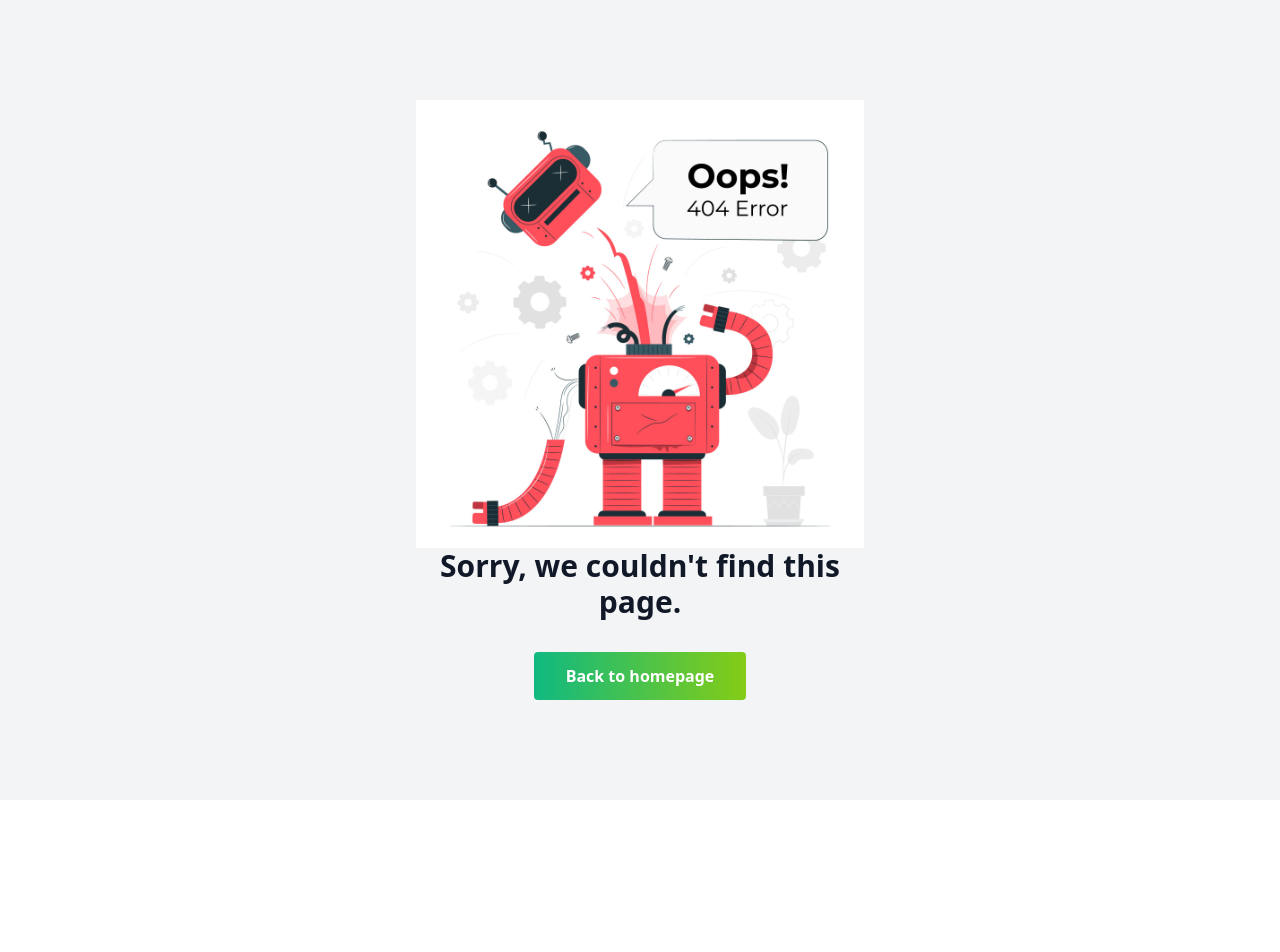
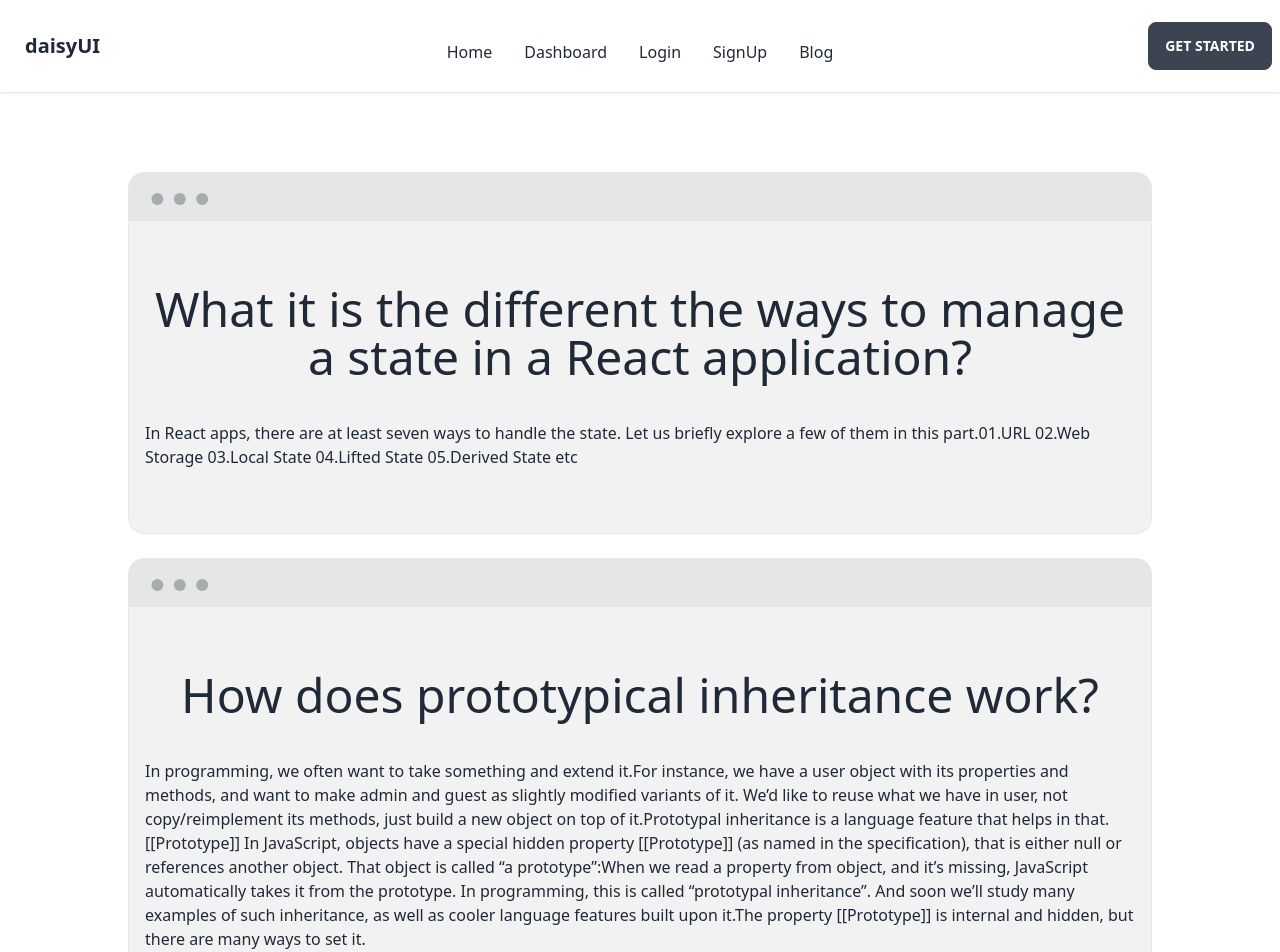
Before and after one commit to hmbadhon2/luxurius-lumber-client-side-repo, a React (Create React App) app: page /blog in a window 1280 px wide. Shown: the top 952 px of the page. Before the commit the page ends 800 px from the top, so only its background shows below. Built offline with nearby package versions, Linux system fonts and the light colour scheme; no server answers.

Commit message:
blog complete

```diff
--- a/src/Layout/DashboardLayout.js
+++ b/src/Layout/DashboardLayout.js
@@ -6,12 +6,13 @@ import Header from '../Pages/Shared/Header/Header';
 
 const DashboardLayout = () => {
     const {user} = useContext(AuthContext)
+
     return (
         <div>
             <Header></Header>
         <div className="drawer drawer-mobile">
         <input id="Luxurious-Lumber" type="checkbox" className="drawer-toggle" />
-        <div className="drawer-content flex flex-col items-center justify-center">
+        <div className="drawer-content flex flex-col items-center">
        <Outlet></Outlet>
 
         {/* <label htmlFor="Luxurious-Lumber" className="btn btn-primary drawer-button lg:hidden">Open drawer</label>
@@ -33,8 +34,8 @@ const DashboardLayout = () => {
              {
                 // isAdmin &&
                 <>
-                <li><Link to='/dashboard/myProduct'> All Seller</Link></li>
-                <li><Link to='/dashboard/myProduct'> All Buyer</Link></li>
+                <li><Link to='/dashboard/allSeller'> All Seller</Link></li>
+                <li><Link to='/dashboard/allBuyer'> All Buyer</Link></li>
                 </>
              }
 
--- /dev/null
+++ b/src/Pages/Blogs/Blogs.js
@@ -0,0 +1,61 @@
+import React from 'react';
+import useEffect from 'react'
+
+const Blogs = () => {
+
+const blogs = [
+    {
+
+        "blog_id": "01",
+        "title": "What it is the different the ways to manage  a state in a React application?",
+        "description": "In React apps, there are at least seven ways to handle the state. Let us briefly explore a few of them in this part.01.URL 02.Web Storage 03.Local State 04.Lifted State 05.Derived State etc"
+
+    },
+    {
+
+        "blog_id": "02",
+        "title": "How does prototypical inheritance work?",
+        "description":"In programming, we often want to take something and extend it.For instance, we have a user object with its properties and methods, and want to make admin and guest as slightly modified variants of it. We’d like to reuse what we have in user, not copy/reimplement its methods, just build a new object on top of it.Prototypal inheritance is a language feature that helps in that.[[Prototype]] In JavaScript, objects have a special hidden property [[Prototype]] (as named in the specification), that is either null or references another object. That object is called “a prototype”:When we read a property from object, and it’s missing, JavaScript automatically takes it from the prototype. In programming, this is called “prototypal inheritance”. And soon we’ll study many examples of such inheritance, as well as cooler language features built upon it.The property [[Prototype]] is internal and hidden, but there are many ways to set it."
+
+    },
+    {
+
+        "service_id": "03",
+        "title": "What is the unit test ? Why we write unit test",
+        "description":"Unit testing is a software development process in which the smallest testable parts of an application, called units, are individually and independently scrutinized for proper operation. This testing methodology is done during the development process by the software developers and sometimes QA staff.  The main objective of unit testing is to isolate written code to test and determine if it works as intended.Unit testing is an important step in the development process, because if done correctly, it can help detect early flaws in code which may be more difficult to find in later testing stages.Unit testing is a component of test-driven development (TDD), a pragmatic methodology that takes a meticulous approach to building a product by means of continual testing and revision. This testing method is also the first level of software testing, which is performed before other testing methods such as integration testing. Unit tests are typically isolated to ensure a unit does not rely on any external code or functions. Testing can be done manually but is often automated."
+
+    },
+    {
+
+        "service_id": "04",
+        "title": "React vs Angular vs Vue",
+        "description":
+"React, Many front-end applications rely on global state management to store information,such as who is logged in and other user settings. The most popular project for JavaScript state management is Redux. Most developers use the official React bindings for Redux, which are maintained by the Redux team.Because of React’s popularity, finding input components and ready-to-use elements is extremely easy. They’re all just a Google or GitHub search away.The React ecosystem also includes React Native that allows you to build native iOS and Android applications from a single codebase written in React. So, React can be a great choice for building mobile applications using web technologies,too.React is part of the MERN stack, which contains MongoDB, ExpressJS, React, and NodeJS. The great thing about this combination is that a single language — JavaScript — powers the whole application"
+       }
+   ]
+
+
+    return (
+        <div className='max-w-5xl mx-auto grid grid-cols-1 gap-6 py-20'>
+
+       {
+            blogs.map((blog,i) => <div
+            key={i}
+            className="mockup-window border bg-base-300">
+            <div className=" px-4 py-16 bg-base-200">
+            <h2 className='text-5xl text-center text-semibold mb-10'>{blog.title}
+            </h2>
+            <p>
+            {blog.description}
+            </p>
+
+            </div>
+            </div>)
+       }
+
+
+        </div>
+    );
+};
+
+export default Blogs;
--- a/src/Pages/Login/SignUp/SignUp.js
+++ b/src/Pages/Login/SignUp/SignUp.js
@@ -10,13 +10,14 @@ const SignUp = () => {
     const googleProvider = new GoogleAuthProvider()
     const {createUser,  googleUser} = useContext(AuthContext)
     const [signError, setSignError] = useState('')
-
     const { register, handleSubmit, formState:{errors}} = useForm()
 
     const handleSignUp = data =>{
+
         setSignError('')
-        console.log(data.name, data.email)
+        saveUser(data.name, data.email, data.accType)
         createUser(data.email, data.password)
+
         .then(res =>{
             const user = res.user;
             toast.success('User created successfully')
@@ -39,6 +40,23 @@ const SignUp = () => {
         console.log(err)
         setSignError(err)
     })
+
+    }
+
+    const saveUser = (name, email, accType) =>{
+        const user = {name,email,accType}
+        fetch('http://localhost:5000/users',{
+            method:"POST",
+            headers:{
+                'content-type':'application/json'
+            },
+            body:JSON.stringify(user)
+        })
+        .then(res => res.json())
+        .then(data=>{
+            console.log(data)
+        })
+        .catch(err => console.log(err))
 
     }
 
@@ -120,7 +138,7 @@ const SignUp = () => {
                 </label>
               </div>
               <select
-               {...register ('seller')}
+               {...register ('accType')}
                className="select px-3 py-2 border rounded-md border-gray-300 bg-gray-200 focus:outline-green-500 text-gray-900 w-full ">
                 <option defaultValue='user' selected> User</option>
                 <option defaultValue='seller'>Seller</option>
--- a/src/Pages/Routes/Routes/Routes.js
+++ b/src/Pages/Routes/Routes/Routes.js
@@ -1,5 +1,12 @@
 import { createBrowserRouter } from "react-router-dom";
+import DashboardLayout from "../../../Layout/DashboardLayout";
 import Main from "../../../Layout/Main";
+import Blogs from "../../Blogs/Blogs";
+import AllBuyers from "../../Dashboard/AllBuyers/AllBuyers";
+import AllSeller from "../../Dashboard/AllSeller/AllSeller";
+import AddProduct from "../../Dashboard/MyOrders/AddProduct/AddProduct";
+import MyProduct from "../../Dashboard/MyOrders/AddProduct/MyProduct";
+import MyOrders from "../../Dashboard/MyOrders/MyOrders";
 import Home from '../../Home/Home/Home'
 import Login from "../../Login/Login/Login";
 import SignUp from "../../Login/SignUp/SignUp";
@@ -22,6 +29,10 @@ export const router = createBrowserRouter([
                 element:<Home></Home>
             },
             {
+                path:'/blog',
+                element:<Blogs></Blogs>
+            },
+            {
                 path:'/login',
                 element:<Login></Login>
             },
@@ -31,5 +42,27 @@ export const router = createBrowserRouter([
             }
         ]
 
+    },
+    {
+        path:'/dashboard',
+        element:<DashboardLayout></DashboardLayout>,
+        errorElement:<ErrorPage></ErrorPage>,
+        children:[
+            {path:'/dashboard',
+             element:<MyOrders></MyOrders>,
+            },
+            {path:'/dashboard/addProduct',
+             element:<AddProduct></AddProduct>,
+            },
+            {path:'/dashboard/myProduct',
+             element:<MyProduct></MyProduct>,
+            },
+            {path:'/dashboard/allSeller',
+             element:<AllSeller></AllSeller>,
+            },
+            {path:'/dashboard/allBuyer',
+             element:<AllBuyers></AllBuyers>,
+            },
+        ]
     }
 ])
```
